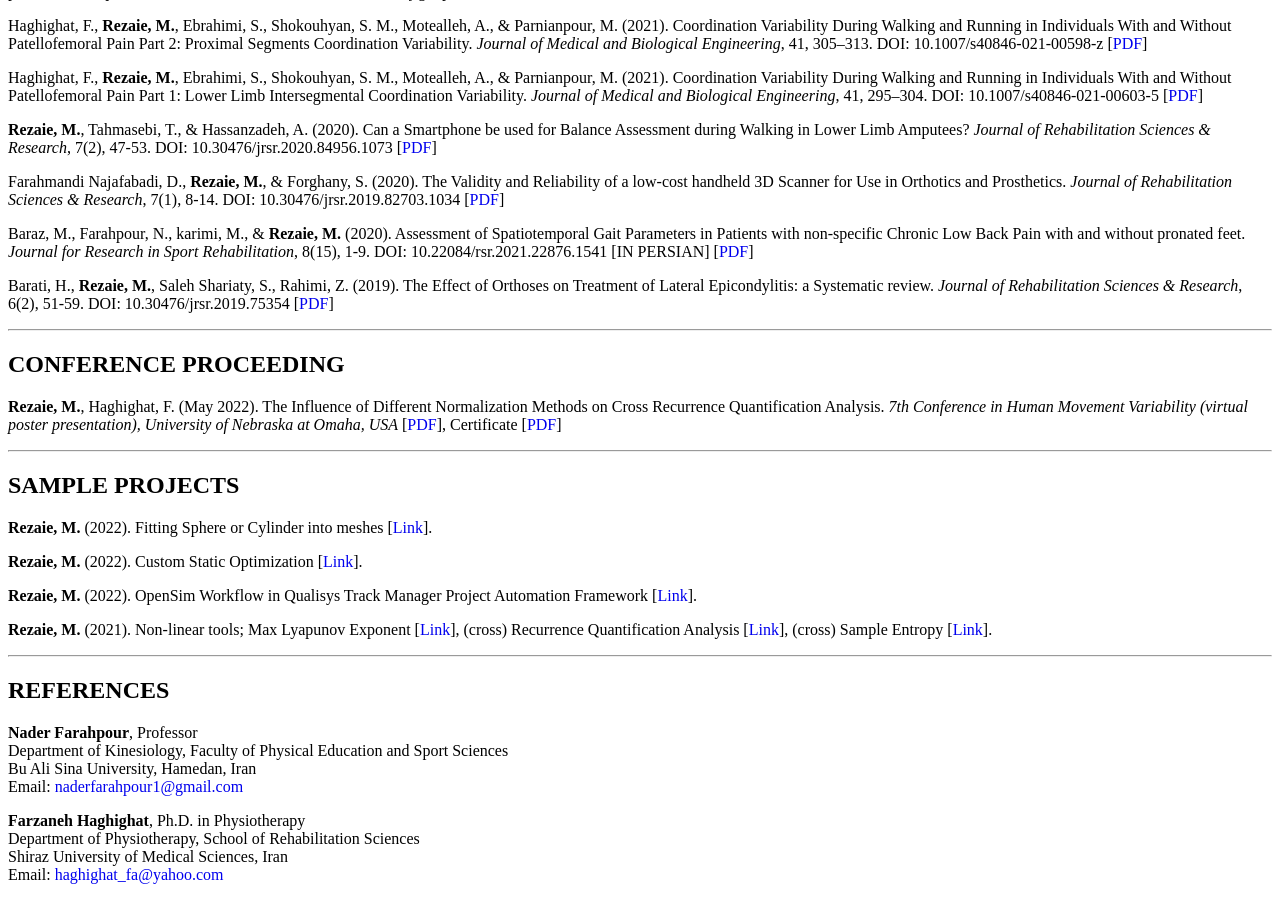
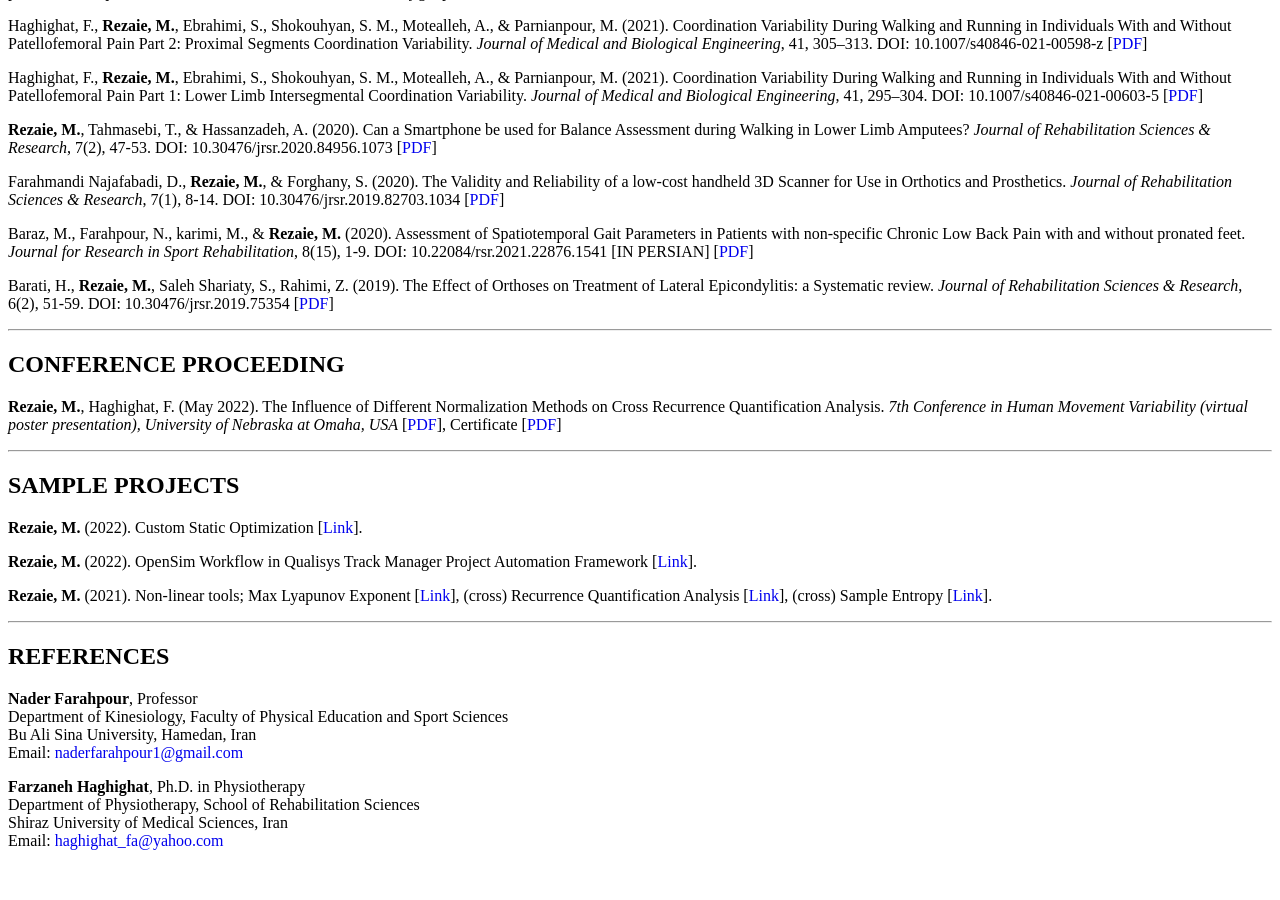
Before and after one commit to mrrezaie/mrrezaie.github.io, a Jekyll site: the page cv.html, which Jekyll copies as it is, in a window 1280 px wide and 900 px high, scrolled down 2165 px. Built offline with Jekyll 4.4.1, drawn with Linux system fonts in a browser that asks for light colours; after the commit the page ends 3031 px from its top, so only the background shows below that.

Commit message:
Update cv.html

```diff
--- a/cv.html
+++ b/cv.html
@@ -168,7 +168,7 @@
 
 
 <h2> <b>SAMPLE PROJECTS</b> </h2>
-<p> <b>Rezaie, M.</b> (2022). Fitting Sphere or Cylinder into meshes [<a href="https://github.com/mrrezaie/fitSphereCylinder" target="_blank" rel="noopener noreferrer">Link</a>].</p>
+<!-- <p> <b>Rezaie, M.</b> (2022). Fitting Sphere or Cylinder into meshes [<a href="https://github.com/mrrezaie/fitSphereCylinder" target="_blank" rel="noopener noreferrer">Link</a>].</p> -->
 <p> <b>Rezaie, M.</b> (2022). Custom Static Optimization [<a href="https://github.com/mrrezaie/CustomStaticOptimization" target="_blank" rel="noopener noreferrer">Link</a>].</p>
 <p> <b>Rezaie, M.</b> (2022). OpenSim Workflow in Qualisys Track Manager Project Automation Framework [<a href="https://github.com/mrrezaie/Qualisys_OpenSim" target="_blank" rel="noopener noreferrer">Link</a>].</p>
 <p> <b>Rezaie, M.</b> (2021). Non-linear tools; Max Lyapunov Exponent [<a href="https://gist.github.com/mrrezaie/98f93a8a3209ec9ad10062aec283a40f" target="_blank" rel="noopener noreferrer">Link</a>], (cross) Recurrence Quantification Analysis [<a href="https://gist.github.com/mrrezaie/f10f26e9a815a892d2235212084046dc" target="_blank" rel="noopener noreferrer">Link</a>], (cross) Sample Entropy [<a href="https://gist.github.com/mrrezaie/00296b8a1131eb41c1cf425c0f6ce048" target="_blank" rel="noopener noreferrer">Link</a>].</p>
```
